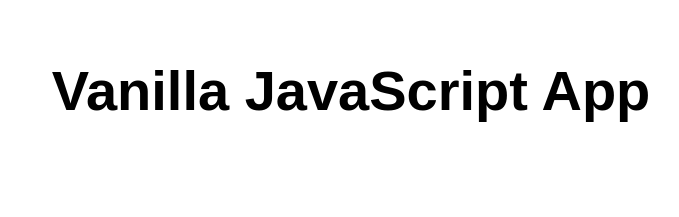
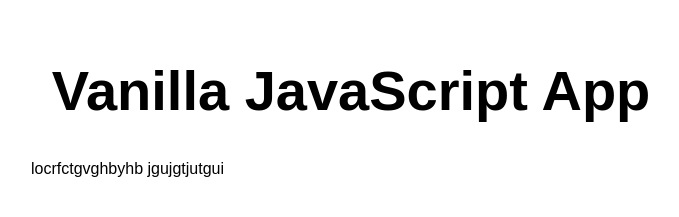
Before and after one commit to sunilbkumar/app, a website: page src/index.html in a window 1280 px wide. Shown: the whole page, without its empty margins (289-968 px from the left). Drawn offline with Linux system fonts and the light colour scheme.

Commit message:
edited app

```diff
--- a/src/index.html
+++ b/src/index.html
@@ -11,6 +11,7 @@
 <body>
   <main>
     <h1>Vanilla JavaScript App</h1>
+    <p> locrfctgvghbyhb jgujgtjutgui </p>
   </main>
 </body>
 
```
